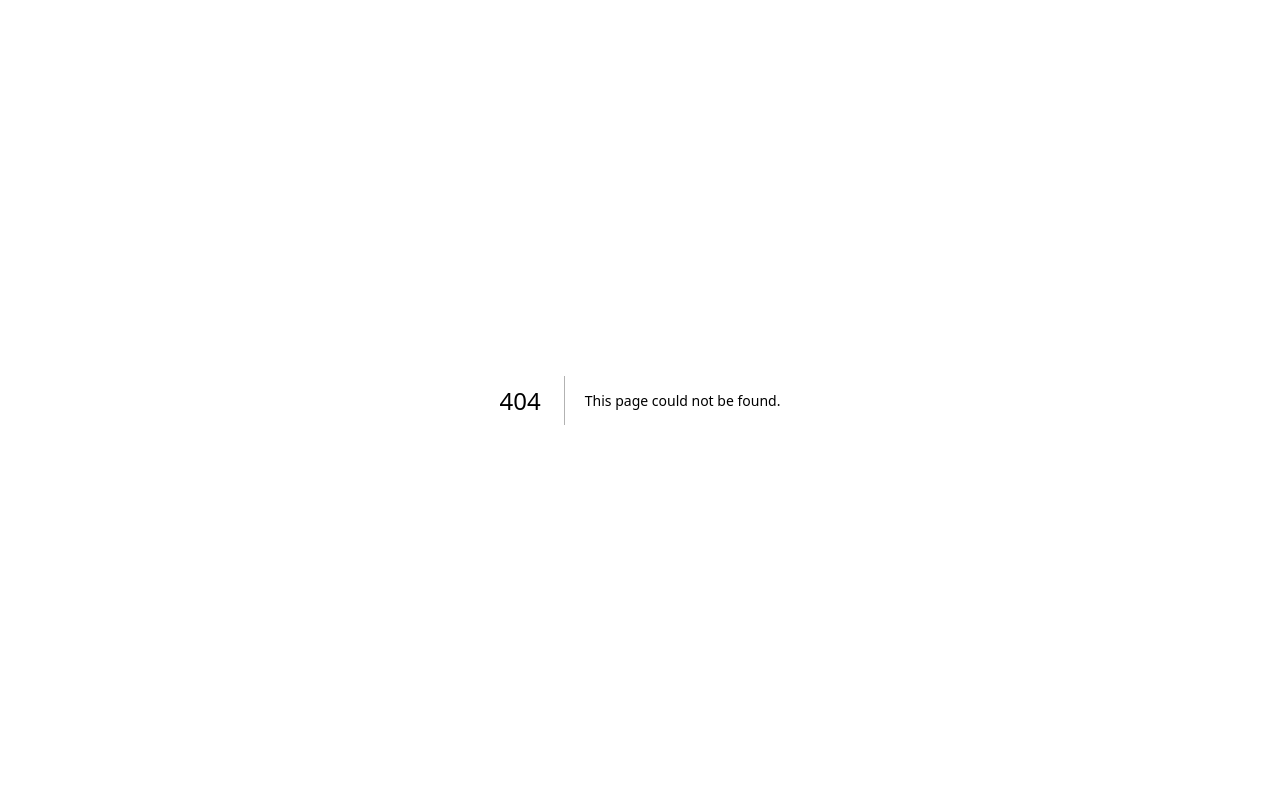
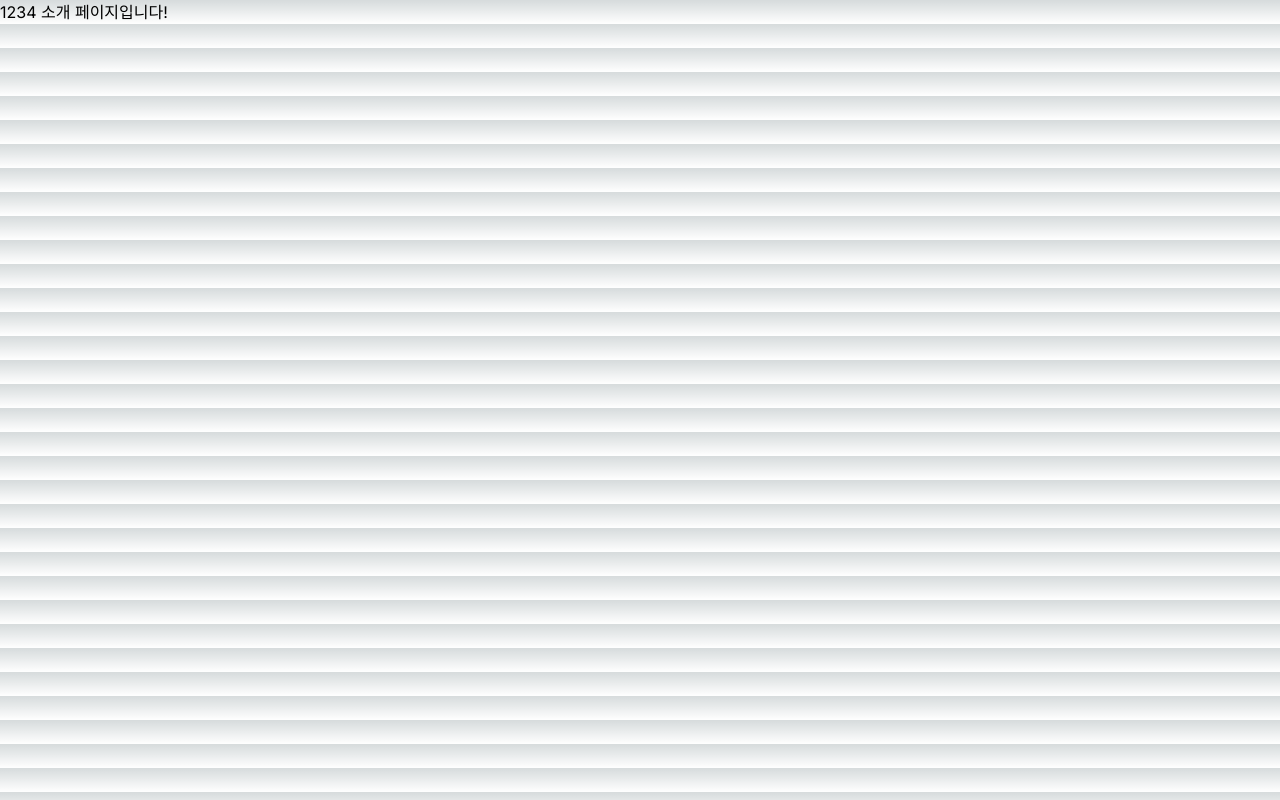
Before and after one commit to prgrms-web-devcourse/FEDC4-React-Study, a Next.js app in the folder donghwan/my-app/: page /products/1234 in a window 1280 px wide. Before the commit this address had no page. Built offline with nearby package versions, Linux system fonts and the light colour scheme.

Commit message:
Routing: app routing(dynamic)

```diff
--- /dev/null
+++ b/donghwan/my-app/src/app/products/[slug]/page.tsx
@@ -0,0 +1,9 @@
+type Props = {
+  params: {
+    slug: string;
+  };
+};
+
+export default function Pants({ params }: Props) {
+  return <h1>{params.slug} 소개 페이지입니다!</h1>;
+}
--- a/donghwan/my-app/src/app/products/pants/page.tsx
+++ /dev/null
@@ -1,3 +0,0 @@
-export default function About() {
-  return <h1>바지 소개 페이지입니다!</h1>;
-}
```
